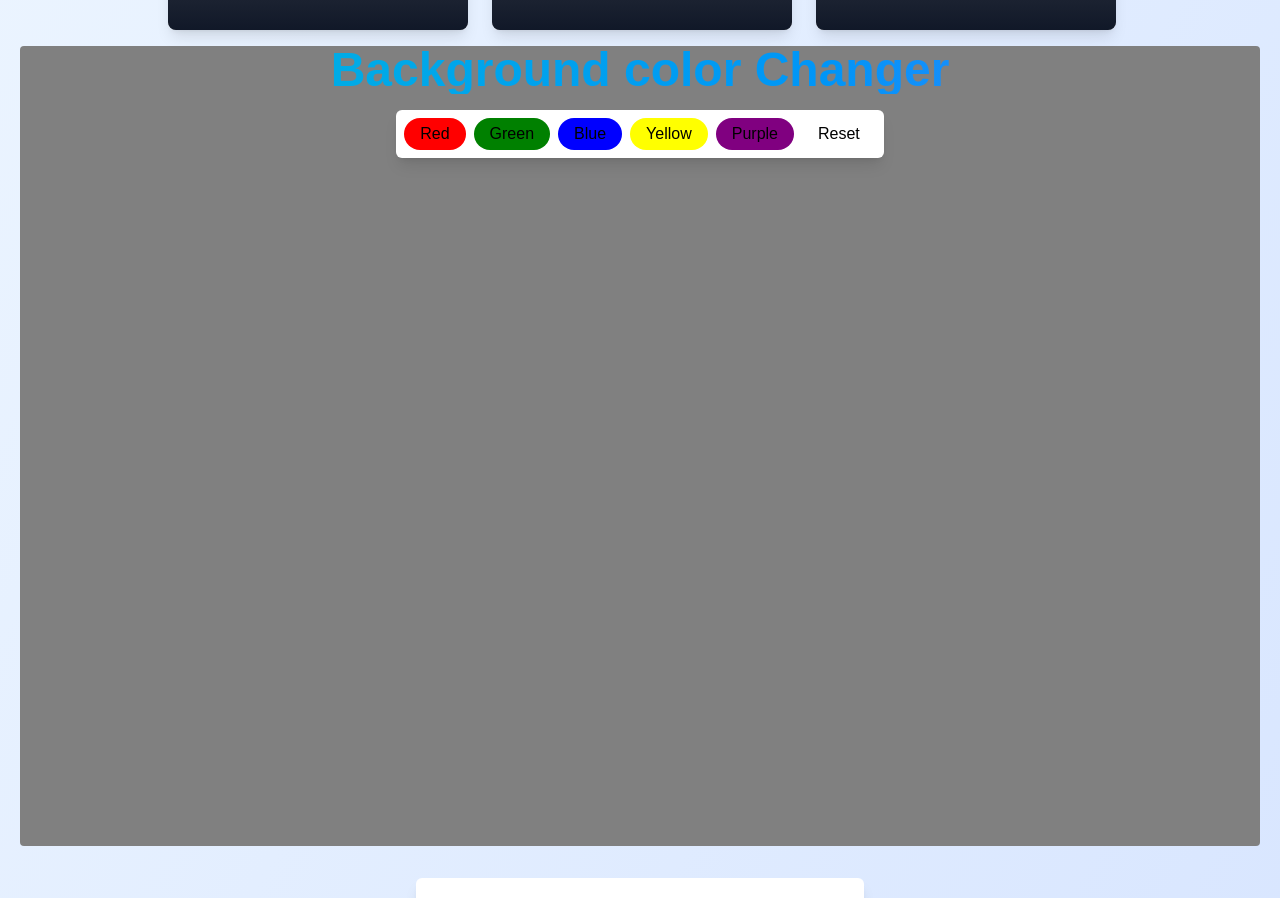
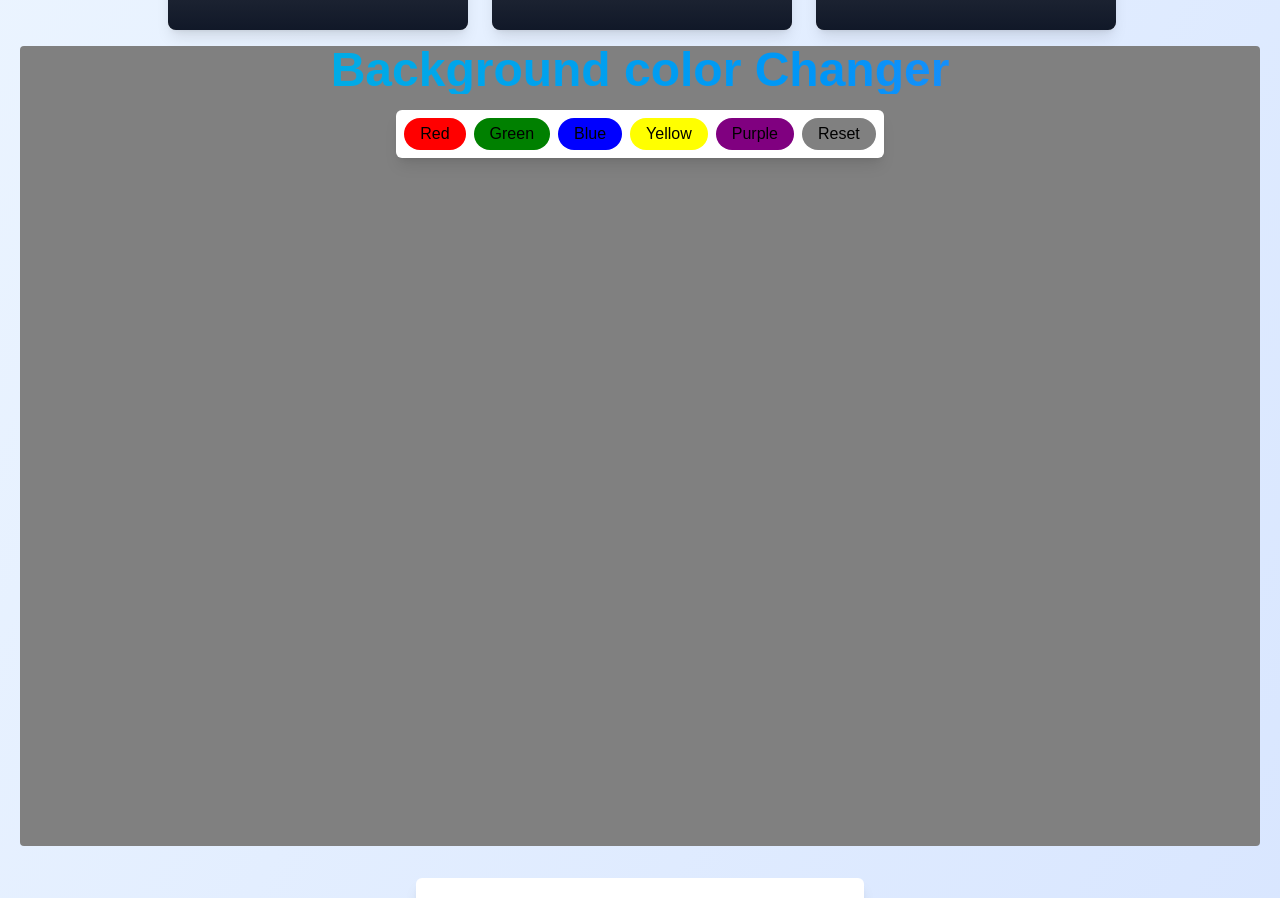
Before and after one commit to Nitinneyoo/new-react-project, a React (Vite) app in the folder 01vitereact/: page / in a window 1280 px wide. Shown: the part 984-1882 px from the top of the page. Built offline with nearby package versions, Linux system fonts and the light colour scheme; grey boxes are pictures that could not be loaded.

Commit message:
new chnages

```diff
--- a/01vitereact/src/components/bgChanger.jsx
+++ b/01vitereact/src/components/bgChanger.jsx
@@ -57,8 +57,8 @@ const BgChanger = () => {
           {/* biome-ignore lint/a11y/useButtonType: <explanation> */}
           <button
             className="outline-none px-4 py-1 rounded-full cursor-pointer text-black  transition-all duration-300 ease-in-out hover:scale-110"
-            style={{ backgroundColor: "none" }}
-            onClick={() => setBgColor("")}
+            style={{ backgroundColor: "gray" }}
+            onClick={() => setBgColor("gray")}
           >
             Reset
           </button>
```
